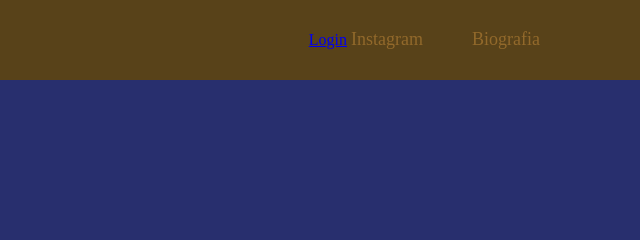
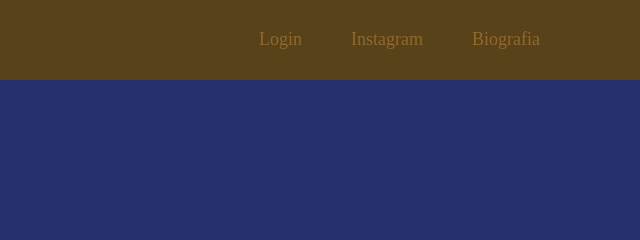
Before and after one commit to Luiusu/Atv-19-05, a plain HTML site: page index.html in a window 1280 px wide. Shown: the top 240 px of the page, 640-1280 px from the left. Drawn offline with Linux system fonts and the light colour scheme.

Commit message:
style.css

```diff
--- a/style.css
+++ b/style.css
@@ -26,7 +26,7 @@ h1 {
 
 }
 
-.insta, .bio {
+.insta, .bio, .login {
 
     color: rgb(146, 105, 43);
     font-size: 18px;
```
